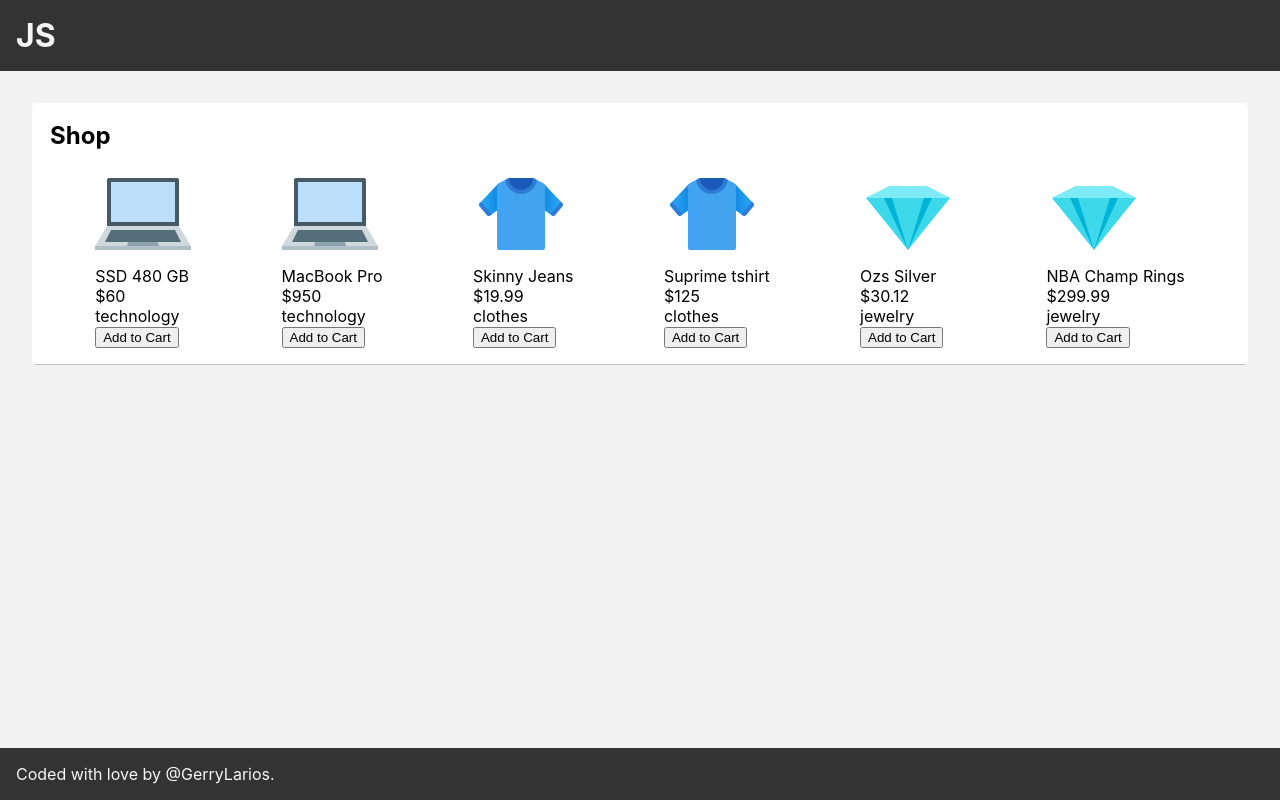
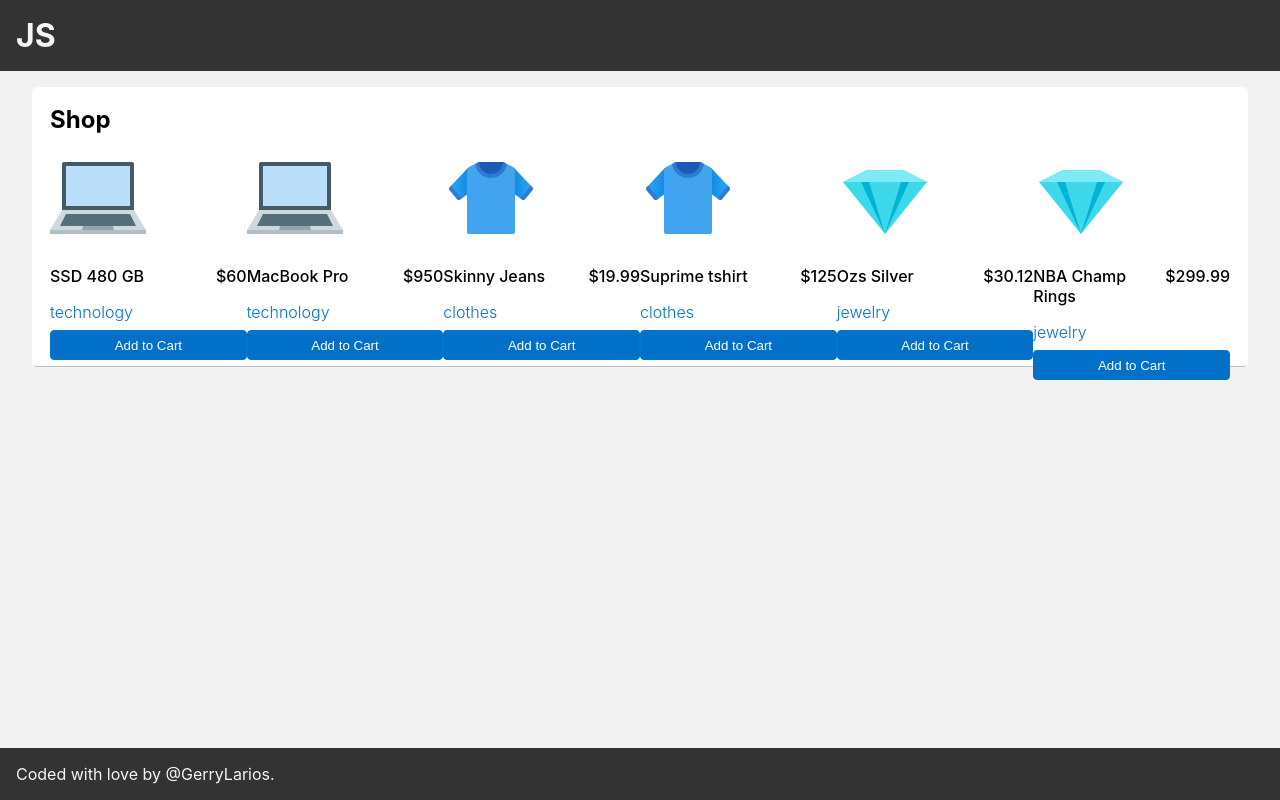
Before and after one commit to GerryLarios/shopping-cart, a React (Create React App) app: page / in a window 1280 px wide. Built offline with nearby package versions, Linux system fonts and the light colour scheme.

Commit message:
Feat[SHOPPING-CART-19] adding css to products

```diff
--- a/src/components/Cart/CartItem.tsx
+++ b/src/components/Cart/CartItem.tsx
@@ -11,8 +11,8 @@
 const CartItem: FunctionComponent<CartItemProps> = ({ product, handleVolume, handleRemove }) => (
   <div className="cart-item">
     <Product {...product} />
-    <div>
-      <div>
+    <div className="controls">
+      <div className="volume-controls">
         <button onClick={() => handleVolume(product, product.volume + 1)}>
           &#43;
         </button>
@@ -22,7 +22,7 @@
         </button>
       </div>
       <div>
-        <button onClick={() => handleRemove(product)}>
+        <button className="remove-cart-item" onClick={() => handleRemove(product)}>
           Remove
         </button>
       </div>
--- a/src/components/Cart/CartItemList.tsx
+++ b/src/components/Cart/CartItemList.tsx
@@ -6,21 +6,26 @@
   cartStatusMachine: CartStatusMachine
 }
 
-const CartItemList: FunctionComponent<CartItemListProps> = ({ cartStatusMachine }) => (
-  <div className="cart-items">
-    <h4>Items</h4>
-    <div>
-      {
-        cartStatusMachine.state.products.map(
-          p => <CartItem product={p} handleRemove={cartStatusMachine.removeProduct} handleVolume={cartStatusMachine.setProductVolume} />
-        )
-      }
-    </div>
-    <button onClick={cartStatusMachine.order}>
-      Check order ({cartStatusMachine.state.products.length} products)
-    </button>
-  </div>
-)
-
+const CartItemList: FunctionComponent<CartItemListProps> = ({ cartStatusMachine }) => {
+  const { products, totalPrice } = cartStatusMachine.state
+  return (
+    <>
+      <div className="cart-items">
+        {products.map(p => {
+          return (
+            <CartItem
+              product={p}
+              handleRemove={cartStatusMachine.removeProduct}
+              handleVolume={cartStatusMachine.setProductVolume}
+            />
+          )
+        })}
+      </div>
+      <button className="btn check-order" onClick={cartStatusMachine.order}>
+        Check order (&#36;{totalPrice.toFixed(2)})
+      </button>
+    </>
+  )
+}
 
 export default CartItemList
--- a/src/components/Cart/index.tsx
+++ b/src/components/Cart/index.tsx
@@ -17,7 +17,6 @@
       <NoProducts />
     ) : (
       <>
-        <h3>Total: &#36;{cartStatusMachine.state.totalPrice}</h3>
         <div>
           {cartStatusMachine.state.productsSelectionMade ? (
             <OrderSection cartStatusMachine={cartStatusMachine} />
--- a/src/components/Shop/ShopItem.tsx
+++ b/src/components/Shop/ShopItem.tsx
@@ -17,7 +17,7 @@
   <div className="shop-item">
     <Product {...product} />
     <div>
-      <button disabled={addedToCart} onClick={handleAddToCart}>
+      <button className="btn" disabled={addedToCart} onClick={handleAddToCart}>
         Add to Cart
       </button>
     </div>
--- a/src/components/common/Product.tsx
+++ b/src/components/common/Product.tsx
@@ -4,9 +4,11 @@
 const Product: FunctionComponent<ProductType> = ({ title, price, category, image }) => (
   <div className="product">
     <img src={image} alt={title} />
-    <p>{title}</p>
-    <p>&#36;{price}</p>
-    <p>{category}</p>
+    <div className="product-name">
+      <p>{title}</p>
+      <p>&#36;{price}</p>
+    </div>
+    <p className="category">{category}</p>
   </div>
 )
 
--- a/src/index.css
+++ b/src/index.css
@@ -1,18 +1,17 @@
-
 body {
   margin: 0;
   padding: 0;
   background-color: #f2f2f2;
   font-family: -apple-system, BlinkMacSystemFont, 'Segoe UI', 'Roboto', 'Oxygen',
-    'Ubuntu', 'Cantarell', 'Fira Sans', 'Droid Sans', 'Helvetica Neue',
-    sans-serif;
+  'Ubuntu', 'Cantarell', 'Fira Sans', 'Droid Sans', 'Helvetica Neue',
+  sans-serif;
   -webkit-font-smoothing: antialiased;
   -moz-osx-font-smoothing: grayscale;
 }
 
 code {
   font-family: source-code-pro, Menlo, Monaco, Consolas, 'Courier New',
-    monospace;
+  monospace;
 }
 
 h1, h2, h3, h4, h5, h6, p {
@@ -41,7 +40,7 @@
 
 .section {
   background-color: #fff;
-  margin: 32px;
+  margin: 16px 32px;
   border: 2px solid transparent;
   border-radius: 5px;
   border-bottom: 1px solid hsla(0, 0%, 50%, .5);
@@ -56,3 +55,81 @@
   display: flex;
   justify-content: space-around;
 }
+
+.section .cart-items {
+  margin: 16px;
+  display: flex;
+}
+
+.shop-items .shop-item, .cart-items .cart-item {
+  width: 200px;
+  height: 200px;
+}
+
+.btn {
+  width: 100%;
+  height: 30px;
+  font-weight: 500;
+  background-color: #0070c9;
+  border: 1px solid #07c;
+  border-radius: 4px;
+  color: #fff;
+  cursor: pointer;
+  text-align: center;
+  white-space: nowrap;
+}
+
+.btn:disabled {
+  width: 100%;
+  height: 30px;
+  font-weight: 500;
+  background-color: #f2f2f2;
+  border: 1px solid #f2f2f2;
+  border-radius: 4px;
+  color: #333;
+  cursor: pointer;
+  text-align: center;
+  white-space: nowrap;
+}
+
+.check-order {
+  margin: 8px;
+  width: 250px;
+}
+
+.volume-controls {
+  display: flex;
+  justify-content: space-between;
+  margin: 8px 0;
+}
+
+.shop-item .product-name, .cart-item .product-name {
+  display: flex;
+  justify-content: space-between;
+  margin: 16px 0;
+  font-weight: 500;
+}
+
+.cart-item {
+  margin: 16px;
+}
+
+.cart-item .remove-cart-item {
+  width: 100%;
+}
+
+.category {
+  margin: 0 0 8px 0;
+  font-weight: 300;
+  color: #0070c9;
+}
+
+.controls {
+  border-top: 2px solid #f2f2f2;
+}
+
+.controls button {
+  background-color: transparent;
+  cursor: pointer;
+  border: none;
+}
```
